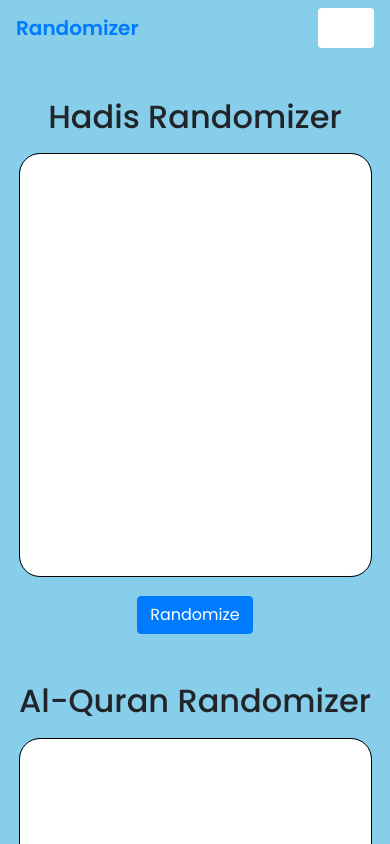
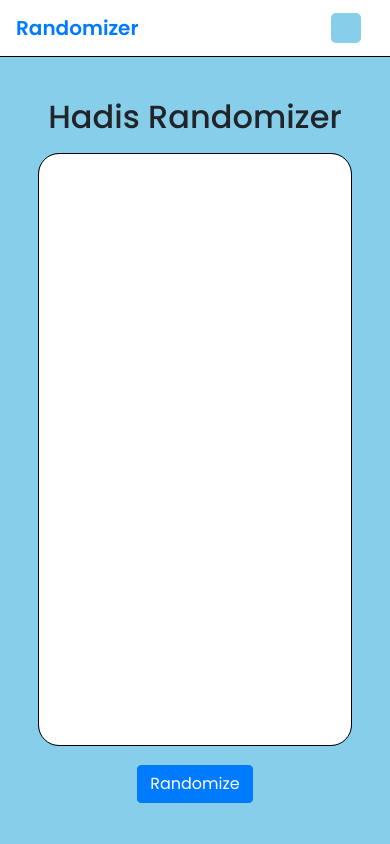
Before and after one commit to sykrwasd/hadisalquranrandomizer, a website: page public/index.html in a window 390 px wide. Shown: the top 844 px of the page. Drawn offline with nearby package versions, Linux system fonts and the light colour scheme.

Commit message:
add @media for responsive mobile

```diff
--- a/api/hadith.js
+++ b/api/hadith.js
@@ -13,3 +13,4 @@ export default async function handler(req, res) {
     res.status(500).send("Error fetching Hadith data");
   }
 }
+nde
--- a/public/index.html
+++ b/public/index.html
@@ -3,7 +3,7 @@
 <head>
     <meta charset="UTF-8">
     <meta name="viewport" content="width=device-width, initial-scale=1.0">
-    <title>Document</title>
+    <title>Hadis And Al Quran Randomizer</title>
 
     <link rel="stylesheet" href="https://cdn.jsdelivr.net/npm/bootstrap@4.0.0/dist/css/bootstrap.min.css"
     integrity="sha384-Gn5384xqQ1aoWXA+058RXPxPg6fy4IWvTNh0E263XmFcJlSAwiGgFAW/dAiS6JXm"
@@ -24,6 +24,7 @@
             <ul class="navbar-nav ml-auto">
               <li class="nav-item"> <a class="nav-link" href="#" data-scroll-nav="1">Hadis</a> </li>
               <li class="nav-item"> <a class="nav-link" href="#" data-scroll-nav="2">Al-Quran</a> </li>
+              <li class="nav-item"> <a class="nav-link" href="https://sedekah.je/" target="_blank">SedekahJe</a> </li>
             </ul>
           </div>
     </nav>
@@ -53,5 +54,6 @@
     <script src="https://cdn.jsdelivr.net/npm/bootstrap@4.0.0/dist/js/bootstrap.min.js" integrity="sha384-JZR6Spejh4U02d8jOt6vLEHfe/JQGiRRSQQxSfFWpi1MquVdAyjUar5+76PVCmYl" crossorigin="anonymous"></script>
     <script src="./script.js"></script>
 
+
 </body>
 </html>
--- a/public/style.css
+++ b/public/style.css
@@ -13,6 +13,16 @@ body h2{
     display: flex;
     align-items: center;
     justify-content: center;
+}
+
+.navbar{
+    background-color: white;
+    outline: solid black 1px;
+}
+
+.navbar-toggler-icon{
+    background-color: skyblue;
+    border-radius: 5px;
 }
 
 .form{
@@ -65,3 +75,23 @@ footer{
     margin-top: 10px;
     text-align: center;
 }
+
+@media only screen and (max-width: 391px) {
+
+    .container{
+        width: 80vw;
+        height: 70vh;
+        background-color: rgb(255, 255, 255);
+        margin-top: 10px;
+        outline: black solid 1px;
+        border-radius: 20px;
+        text-align: center;
+        flex-direction: column;
+
+
+        display: flex;
+        justify-content: center;
+        align-items: center;
+
+    }
+  }
```
Also changed, not shown: app.js (added, +37 -0 lines).
